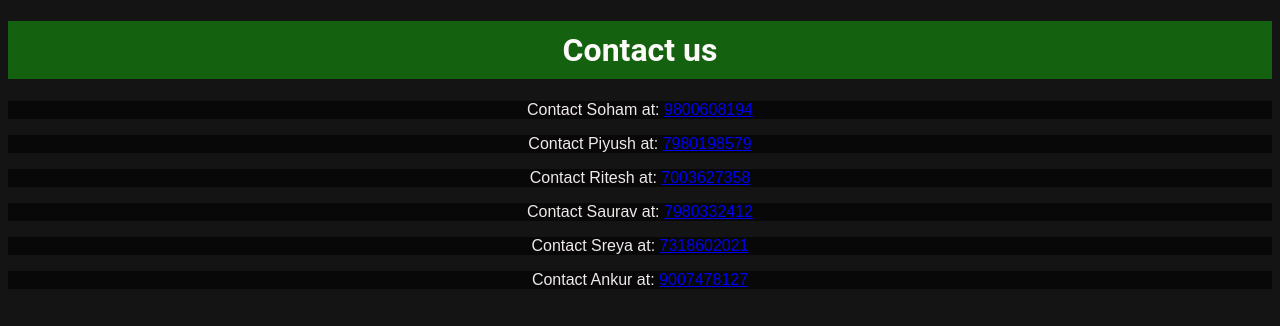
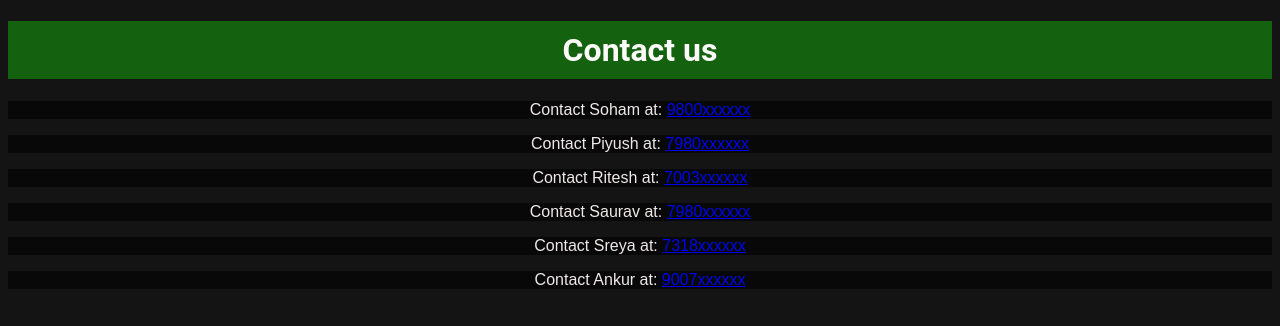
Before and after one commit to PiyushNShukla/Robust-Human-Detection-SIH1419-, a Flask app: page /contact in a window 1280 px wide. Shown: the top 326 px of the page. Run offline with Flask 3, Linux system fonts and the light colour scheme.

Commit message:
Update contact.html
no nmbers ;(

```diff
--- a/templates/contact.html
+++ b/templates/contact.html
@@ -28,11 +28,11 @@
 </head>
 <body>
     <h1>Contact us</h1>
-    <p>Contact Soham at: <a href="tel:9800608194">9800608194</a></p>
-    <p>Contact Piyush at: <a href="tel:7980198579">7980198579</a></p>
-    <p>Contact Ritesh at: <a href="tel:7003627358">7003627358</a></p>
-    <p>Contact Saurav at: <a href="tel:7980332412">7980332412</a></p>
-    <p>Contact Sreya at: <a href="tel:7318602021">7318602021</a></p>
-    <p>Contact Ankur at: <a href="tel:9007478127">9007478127</a></p>
+    <p>Contact Soham at: <a href="tel:9800xxxxxx">9800xxxxxx</a></p>
+    <p>Contact Piyush at: <a href="tel:7980xxxxxx">7980xxxxxx</a></p>
+    <p>Contact Ritesh at: <a href="tel:7003xxxxxx">7003xxxxxx</a></p>
+    <p>Contact Saurav at: <a href="tel:7980xxxxxx">7980xxxxxx</a></p>
+    <p>Contact Sreya at: <a href="tel:7318xxxxxx">7318xxxxxx</a></p>
+    <p>Contact Ankur at: <a href="tel:9007xxxxxx">9007xxxxxx</a></p>
 </body>
 </html>
```
